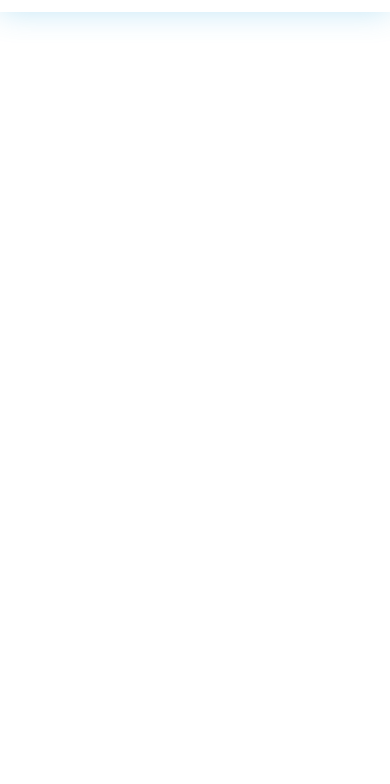
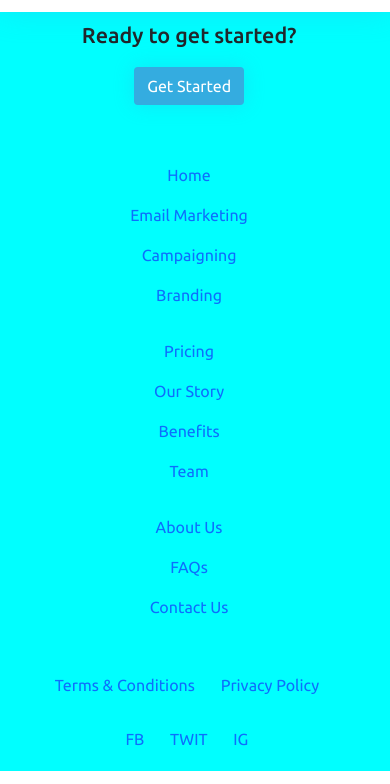
Before and after one commit to kiruba-r11/examen, a plain HTML site: page index.html in a window 390 px wide. Shown: the part 60-844 px from the top of the page. Drawn offline with nearby package versions, Linux system fonts and the light colour scheme.

Commit message:
Footer added

```diff
--- a/css/style.css
+++ b/css/style.css
@@ -7,6 +7,58 @@
 
 :root{
     --primary: #34ACE0;
+}
+/* Footer */
+a{
+    text-decoration: none;
+
+}
+
+li{
+    list-style: none;
+    margin: 8px;
+}
+
+footer{
+    background-color: aqua;
+    display: flex;
+    flex-direction: column;
+}
+
+.body button{
+    margin: 10px;
+}
+
+.body{
+    display: flex;
+    flex-direction: row;
+    justify-content: space-around;
+    padding: 3% 12% 0 0;
+}
+
+.foot{
+    display: flex;
+    flex-direction: column;
+}
+
+.body2{
+    display: flex;
+    justify-content: space-around;
+}
+
+.foot2{
+    display: flex;
+    flex-direction: row;
+    justify-content: flex-start;
+    padding-left: 4%;
+    width: 50%;
+}
+.foot2 li{
+    margin: 10px;
+}
+.foot2:last-child{
+    justify-content: flex-end;
+    padding-right: 7% ;
 }
 
 /* Navbar */
@@ -51,8 +103,45 @@
     .navbar .navbar-nav .btn {
         margin: 10px 0 !important;
     }
+    .body{
+        flex-wrap: wrap;
+    }
+    .body section{
+        width: 100%;
+        text-align: center;
+        padding-left: 10%;
+        margin-bottom: 40px;
+    }
+    .body2{
+        margin-top: 20px;
+    }
 }
+@media (max-width: 630px) {
+    footer {
+        flex-direction: column;
+        text-align: center;
+    }
+    .body {
+        flex-direction: column;
+        text-align: center;
+    }
+    .body2 {
 
+        flex-wrap: wrap;
+    }
+
+    .foot2, .foot2:last-child{
+        width: 100%;
+        justify-content: center;
+        padding-right: 10%;
+        margin-bottom: 10px;
+    }
+    .foot2 li{
+        margin-left: 5%;
+    }
+
+
+}
 @media (max-width: 576px) {
     .navbar .nav-item .nav-link {
         text-align: center;
--- a/index.html
+++ b/index.html
@@ -83,7 +83,42 @@
     <!--END OF BODY-->
 
     <!--START OF FOOTER-->
-
+    <footer class="container-fluid">
+      <section class="body">
+        <section id="first">
+          <h4>Ready to get started?</h4>
+          <button class="btn btn-blue mx-2">Get Started</button>
+        </section>
+        <ul class="foot">
+          <li><a href="#">Home</a></li>
+          <li><a href="#">Email Marketing</a></li>
+          <li><a href="#">Campaigning</a></li>
+          <li><a href="#">Branding</a></li>
+        </ul>
+        <ul class="foot">
+          <li><a href="#">Pricing</a></li>
+          <li><a href="#">Our Story</a></li>
+          <li><a href="#">Benefits</a></li>
+          <li><a href="#">Team</a></li>
+        </ul>
+        <ul class="foot">
+          <li><a href="#">About Us</a></li>
+          <li><a href="#">FAQs</a></li>
+          <li><a href="#">Contact Us</a></li>
+        </ul>
+      </section>
+      <section class="body2">
+        <ul class="foot2">
+          <li><a href="#">Terms & Conditions</a></li>
+          <li><a href="#">Privacy Policy</a></li>
+        </ul>
+        <ul class="foot2">
+          <li><a href="#">FB</a></li>
+          <li><a href="#">TWIT</a></li>
+          <li><a href="#">IG</a></li>
+        </ul>
+      </section>
+    </footer>
     <!--END OF FOOTER-->
   </body>
 </html>
```
